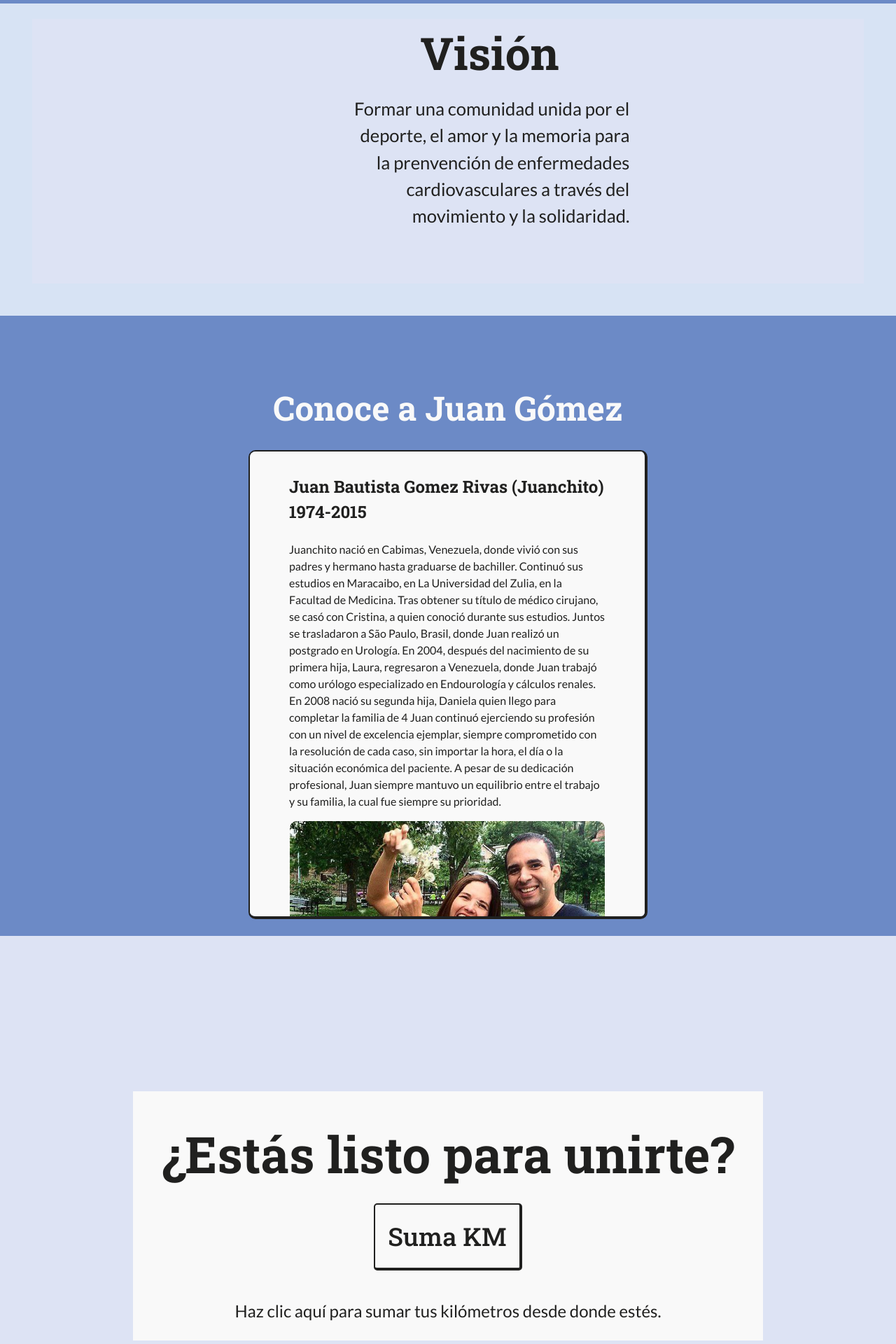
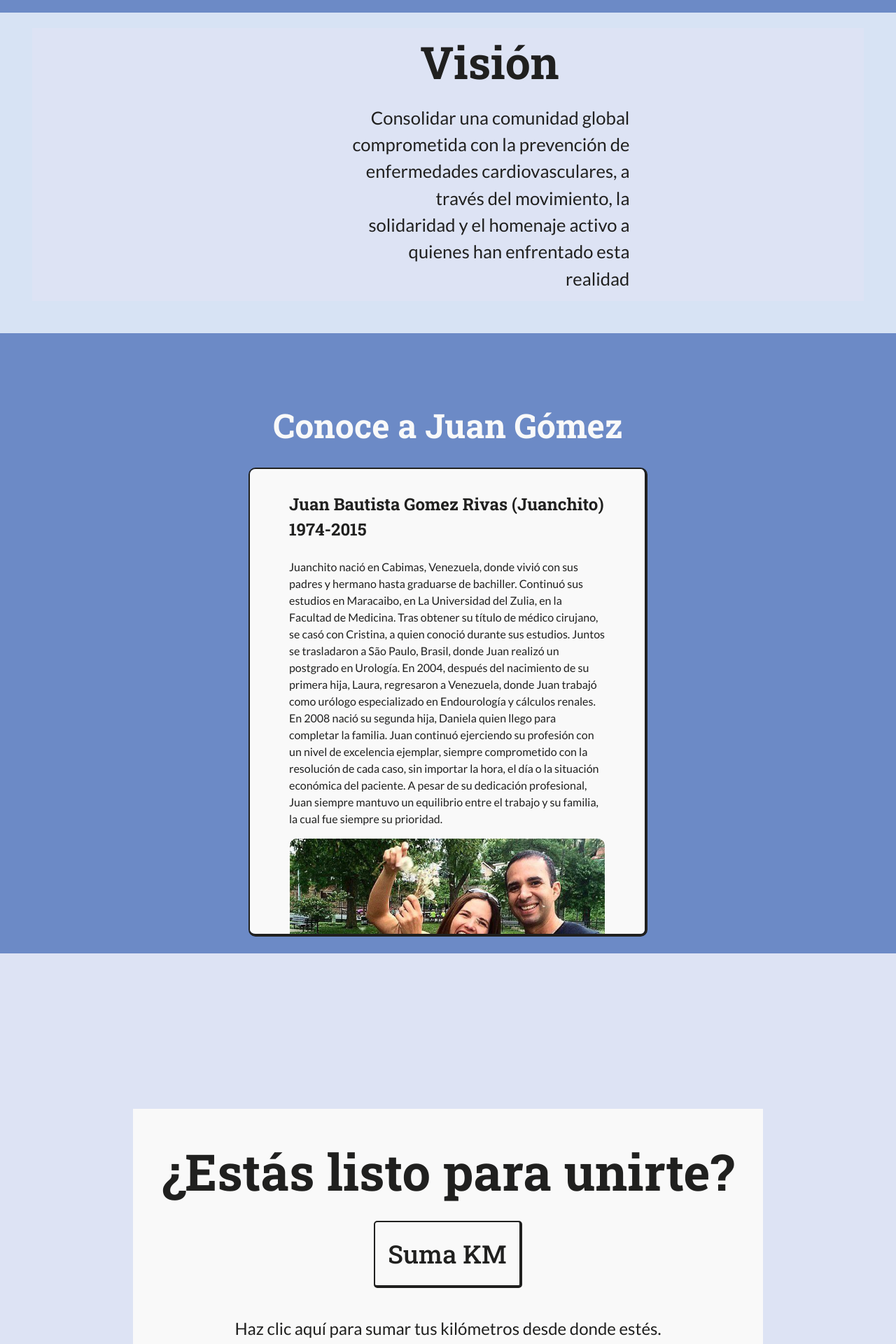
Before and after one commit to davidpaz06/jg-blog, a React (Vite) app: page / in a window 1280 px wide. Shown: the part 1320-3240 px from the top of the page at 70% size. Built offline with nearby package versions, Linux system fonts and the light colour scheme; a web font is replaced by a local one.

Commit message:
update mission and vision descriptions in MVSection for clarity and impact

```diff
--- a/src/views/HistorySection/HistorySection.tsx
+++ b/src/views/HistorySection/HistorySection.tsx
@@ -14,21 +14,18 @@ const text = [
     titleSpanish: "Conoce a Juan Gómez",
     subtitleOne: "Juan Bautista Gomez Rivas (Juanchito) 1974-2015",
     historyOneSpanish: `Juanchito nació en Cabimas, Venezuela, donde vivió con sus padres y hermano hasta graduarse de bachiller. Continuó sus estudios en Maracaibo, en La Universidad del Zulia, en la Facultad de Medicina. Tras obtener su título de médico cirujano, se casó con Cristina, a quien conoció durante sus estudios. Juntos se trasladaron a São Paulo, Brasil, donde Juan realizó un postgrado en Urología. En 2004, después del nacimiento de su primera hija, Laura, regresaron a Venezuela, donde Juan trabajó como urólogo especializado en Endourología y cálculos renales.
-En 2008 nació su segunda hija, Daniela quien llego para completar la familia de 4
-Juan continuó ejerciendo su profesión con un nivel de excelencia ejemplar, siempre comprometido con la resolución de cada caso, sin importar la hora, el día o la situación económica del paciente.
+En 2008 nació su segunda hija, Daniela quien llego para completar la familia. Juan continuó ejerciendo su profesión con un nivel de excelencia ejemplar, siempre comprometido con la resolución de cada caso, sin importar la hora, el día o la situación económica del paciente.
 A pesar de su dedicación profesional, Juan siempre mantuvo un equilibrio entre el trabajo y su familia, la cual fue siempre su prioridad.`,
     subtitleTwoSpanish: "Su pasión por el ejercicio",
-    historyTwoSpanish: `Desde joven, siempre estuvo involucrado en una variedad de actividades tanto dentro como fuera de su entorno escolar. A lo largo de su vida, el ejercicio fue una prioridad constante. Durante su estancia en Brasil,, se integró a un grupo de ciclistas de montaña. Al regresar a Maracaibo, Venezuela, su amigo y colega urólogo Luis López lo invitó en el 2008 a participar en una carrera de 10 K en Caracas, experiencia que disfrutó enormemente y que marcó el inicio de su afición por el running y desde entonces comenzaron a correr juntos. Luego, él se unió al grupo de los polos runners, corriendo cada vez más. Su primer medio maratón tuvo lugar en 2013 y en 2014 completó un ultramaratón de 35 km en el páramo a más de 2,000 metros de altitud. En 2015, participó en su primer maratón de la CAF en Caracas. E hizo de Pacer en varias carreras en Maracaibo para animar a otros corredores a lograr su meta en un buen tiempo.
+    historyTwoSpanish: `Desde joven, siempre estuvo involucrado en una variedad de actividades tanto dentro como fuera de su entorno escolar. A lo largo de su vida, el ejercicio fue una prioridad constante. Durante su estancia en Brasil, se integró a un grupo de ciclistas de montaña llamado Polo's Runners. Al regresar a Maracaibo, Venezuela, su amigo y colega urólogo Luis López lo invitó en el 2008 a participar en una carrera de 10 K en Caracas, experiencia que disfrutó enormemente y que marcó el inicio de su afición por el running y desde entonces comenzaron a correr juntos. Luego, él se unió al grupo de los polos runners, corriendo cada vez más. Su primer medio maratón tuvo lugar en 2013 y en 2014 completó un ultramaratón de 35 km en el páramo a más de 2,000 metros de altitud. En 2015, participó en su primer maratón de la CAF en Caracas. E hizo de Pacer en varias carreras en Maracaibo para animar a otros corredores a lograr su meta en un buen tiempo.
 Uno de sus sueños era participar en un maratón internacional, y había sido aceptado para el maratón de Chicago. Sin embargo, falleció un par de meses antes del evento. Pero, nuestro amigo y maratonista Ramón Rojas corrió en su honor. Desde entonces, decidimos rendir homenaje a su memoria cada año acumulando kilómetros cerca de la fecha de su partida.`,
-    historyThreeSpanish: `En mayo de 2015, Juan se mudó con su familia a Chicago, ya que su esposa Cristina fue aceptada en un programa de residencia médica en medicina interna. Sin embargo, en agosto de ese mismo año, Juan falleció súbitamente de un infarto al miocardio.
-
-Juanchito fue una de esas personas inolvidables y  su presencia siempre dejaba una impresión duradera en quienes le rodeaban. Su constante búsqueda de lo positivo en cada circunstancia y su capacidad para destacar las cualidades especiales de cada individuo eran notables. Nos enseñó a vivir cada día al máximo y a celebrar cualquier pequeño logro. Su energía inagotable y su habilidad para encontrar tiempo para todo eran admirables. Su frase preferida “Lo mejor esta por venir”. Y hoy honramos su memoria celebrando la vida cada dia, dando lo mejor de nosotros y compartiendo su pasion  por el ejercicio.`,
+    historyThreeSpanish: `En mayo de 2015, Juan se mudó con su familia a Chicago, ya que su esposa Cristina fue aceptada en un programa de residencia médica en medicina interna. Sin embargo, en agosto de ese mismo año, Juan falleció súbitamente de un infarto al miocardio. \n\nJuanchito fue una de esas personas inolvidables y  su presencia siempre dejaba una impresión duradera en quienes le rodeaban. Su constante búsqueda de lo positivo en cada circunstancia y su capacidad para destacar las cualidades especiales de cada individuo eran notables. Nos enseñó a vivir cada día al máximo y a celebrar cualquier pequeño logro. Su energía inagotable y su habilidad para encontrar tiempo para todo eran admirables. Su frase preferida “Lo mejor esta por venir”. Y hoy honramos su memoria celebrando la vida cada dia, dando lo mejor de nosotros y compartiendo su pasion  por el ejercicio.`,
   },
   {
     titleEnglish: "Meet Juan Gómez",
     historyOneEnglish: `Juanchito was born in Cabimas, Venezuela, where he lived with his parents and brother until graduating from high school. He continued his studies in Maracaibo at La Universidad del Zulia, in the Faculty of Medicine. After obtaining his degree as a surgeon, he married Cristina, whom he met during his studies. Together they moved to São Paulo, Brazil, where Juan completed a postgraduate degree in Urology. In 2004, after the birth of their first daughter, Laura, they returned to Venezuela, where Juan worked as a urologist specializing in Endourology and kidney stones.`,
     subtitleTwoEnglish: "His passion for exercise",
-    historyTwoEnglish: `Since he was young, he was always involved in a variety of activities both inside and outside his school environment. Throughout his life, exercise was a constant priority. During his stay in Brazil, he joined a mountain biking group. Upon returning to Maracaibo, Venezuela, his friend and urology colleague Luis López invited him in 2008 to participate`,
+    historyTwoEnglish: `Since he was young, he was always involved in a variety of activities both inside and outside his school environment. Throughout his life, exercise was a constant priority. During his stay in Brazil, he joined a mountain biking group named Polo's Runners. Upon returning to Maracaibo, Venezuela, his friend and urology colleague Luis López invited him in 2008 to participate`,
 
     historyThreeEnglish: `In May 2015, Juan moved with his family to Chicago, as his wife Cristina was accepted into a medical residency program in internal medicine. However, in August of that same year, Juan suddenly passed away from a heart attack.`,
   },
@@ -48,9 +45,18 @@ const HistorySection: FC<HistoryProps> = ({ isEnglish }) => {
         </p>
         <img src={imgFour} alt="Juan y su familia feliz" />
         <p className="history-text">
-          {isEnglish
-            ? text[1].historyThreeEnglish
-            : text[0].historyThreeSpanish}
+          {(
+            (isEnglish
+              ? text[1].historyThreeEnglish
+              : text[0].historyThreeSpanish) ?? ""
+          )
+            .split("\n")
+            .map((line, idx) => (
+              <span key={idx}>
+                {line}
+                <br />
+              </span>
+            ))}
         </p>
         <img src={imgFive} alt="Frase de Juan" />
 
--- a/src/views/MVSection/MVSection.tsx
+++ b/src/views/MVSection/MVSection.tsx
@@ -10,10 +10,10 @@ const text = [
   {
     missionTitleSpanish: "Misión",
     missionDescriptionSpanish:
-      "Inspirar a las personas a moverse y rendir homenaje a la vida de Juan Gómez, sumando kilómetros desde cualquier lugar del mundo.",
+      "Promover la salud cardiovascular, inspirados en la historia de Juan, a través de camapañas de concientización y actividad física que educan, movilizan y conectan para prevenir, honrar y transformar vidas en movimiento",
     visionTitleSpanish: "Visión",
     visionDescriptionSpanish:
-      "Formar una comunidad unida por el deporte, el amor y la memoria para la prenvención de enfermedades cardiovasculares a través del movimiento y la solidaridad.",
+      "Consolidar una comunidad global comprometida con la prevención de enfermedades cardiovasculares, a través del movimiento, la solidaridad y el homenaje activo a quienes han enfrentado esta realidad",
   },
   {
     missionTitleEnglish: "Mission",
```
